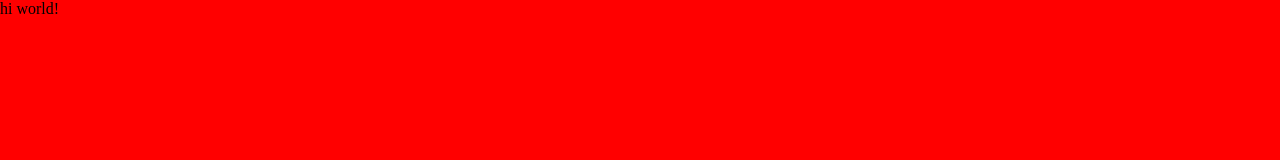
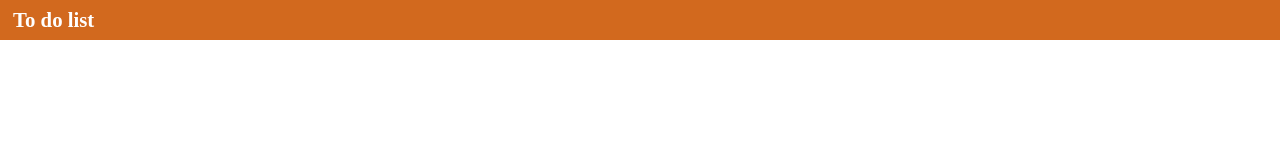
Before and after one commit to angie0123/To-Do-List, a website with bundled scripts: page dist/index.html in a window 1280 px wide. Built offline with nearby package versions, Linux system fonts and the light colour scheme.

Commit message:
Add nav html and style

```diff
--- /dev/null
+++ b/src/components/Nav.js
@@ -0,0 +1,16 @@
+export default function () {
+  const nav = document.createElement("div");
+  nav.classList.add("nav");
+
+  nav.appendChild(logo());
+
+  return nav;
+}
+
+const logo = () => {
+  const logo = document.createElement("div");
+  logo.classList.add("logo");
+  logo.textContent = "To do list";
+
+  return logo;
+};
--- a/src/index.js
+++ b/src/index.js
@@ -1,11 +1,21 @@
 import "./style.css";
+import Nav from "./components/Nav";
+// import SideNav from "./components/sideNav";
+// import Main from "./components/main/inbox";
 
-function component() {
-  const element = document.createElement("div");
-
-  element.innerHTML = "hi world!";
-
-  return element;
+class toDo {
+  constructor(title, dueDate) {
+    this.title = title;
+    this.dueDate = dueDate;
+  }
 }
 
-document.body.appendChild(component());
+class toDoList {
+  list = [];
+  appendItem(item) {
+    this.list.push(item);
+  }
+}
+
+const nav = Nav();
+document.body.appendChild(nav);
--- a/src/style.css
+++ b/src/style.css
@@ -5,6 +5,23 @@
 }
 
 body {
-  background: red;
   height: 100vh;
 }
+
+.nav {
+  background: chocolate;
+  height: 5vh;
+  display: grid;
+  grid-template-columns: 100px 1fr;
+  justify-items: start;
+}
+
+.nav .logo {
+  display: flex;
+  align-items: center;
+  justify-content: center;
+  font-size: 1.3rem;
+  color: white;
+  font-weight: bold;
+  padding-left: 13px;
+}
```
Also changed, not shown: dist/main.js.
